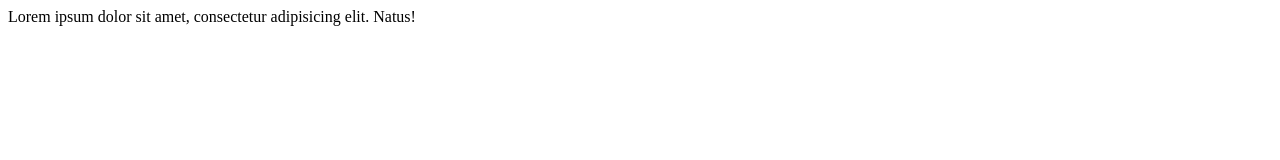
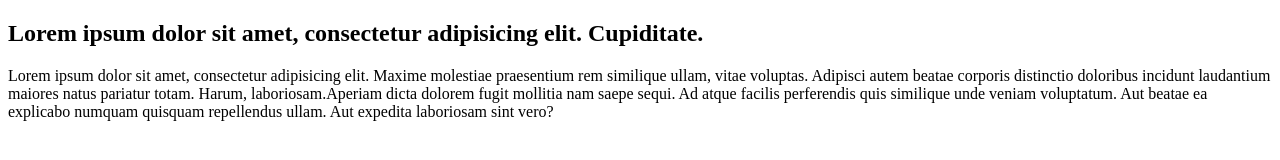
Before and after one commit to 00TONKALOL/git-practice-00, a plain HTML site: page index2.html in a window 1280 px wide. Drawn offline with Linux system fonts and the light colour scheme.

Commit message:
Added a Heading

```diff
--- a/index2.html
+++ b/index2.html
@@ -5,6 +5,8 @@
     <title>Chigga</title>
 </head>
 <body>
-Lorem ipsum dolor sit amet, consectetur adipisicing elit. Natus!
+<h2>Lorem ipsum dolor sit amet, consectetur adipisicing elit. Cupiditate.</h2>
+<p><span>Lorem ipsum dolor sit amet, consectetur adipisicing elit. Maxime molestiae praesentium rem similique ullam, vitae voluptas. Adipisci autem beatae corporis distinctio doloribus incidunt laudantium maiores natus pariatur totam. Harum, laboriosam.</span><span>Aperiam dicta dolorem fugit mollitia nam saepe sequi. Ad atque facilis perferendis quis similique unde veniam voluptatum. Aut beatae ea explicabo numquam quisquam repellendus ullam. Aut expedita laboriosam sint vero?</span></p>
+
 </body>
 </html>
```
